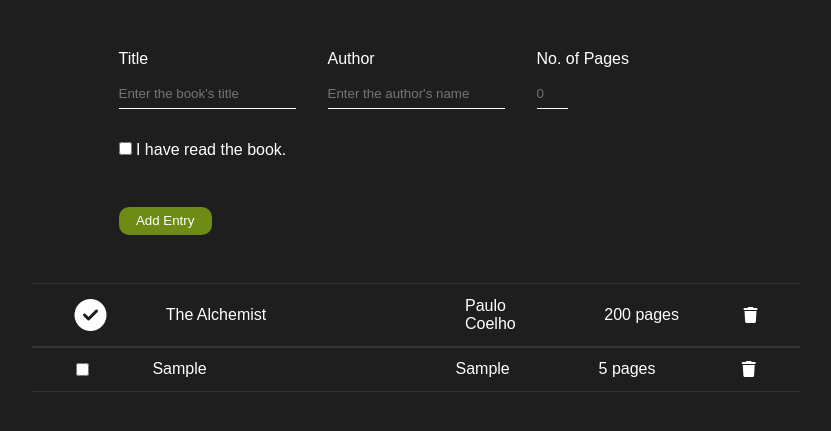
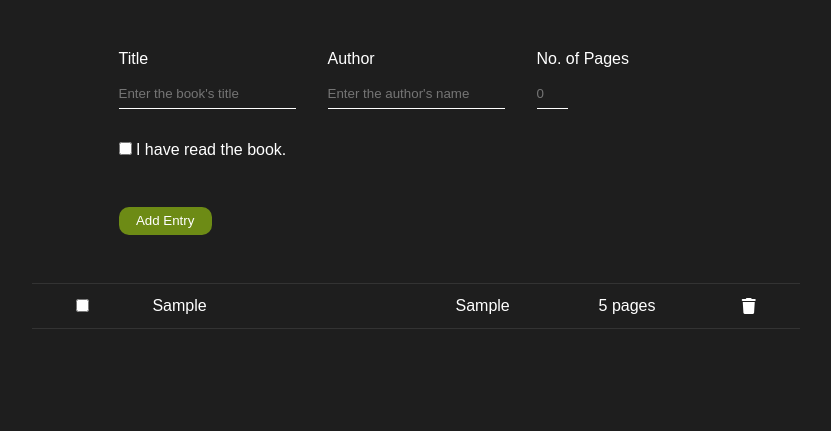
Before and after one commit to AzrielleP/library, a plain HTML site: page index.html in a window 1280 px wide. Both pictures are taken after typing "Sample", "Sample", "5" into the empty fields and a click on the button "Add Entry". Shown: the part 149-580 px from the top of the page, without its empty margins (224-1055 px from the left). Drawn offline with Linux system fonts and the light colour scheme.

Commit message:
Added a line in render function that deletes all child elements of list container Added comments Deleted the trial div in index.html

```diff
--- a/index.html
+++ b/index.html
@@ -48,13 +48,6 @@
           </form>
       </div>
       <div class="listContainer">
-          <div class = "trial" id="data">
-            <i class = "fas fa-check-circle" id="check"></i>
-            <p class="title">The Alchemist</p>
-            <p class="author">Paulo Coelho</p>
-            <p class="pages">200 pages</p>
-            <i class = "fas fa-trash" id="trash"></i>
-          </div>
       </div>
 
     </div>
--- a/script.js
+++ b/script.js
@@ -32,18 +32,20 @@ function addBookToLibrary(){
 
         let newBook = new Book(newTitle.value, newAuthor.value, newPages.value, checkStatus);
 
+        library.push(newBook);
 
+        clearForm();
 
-        library.push(newBook);
-        render(library);
-        clearForm();
         console.log(library);
+        render();
 
 
     })
+    return library;
 
 }
 
+// Create a function that clears the form whenever we add a new entry
 function clearForm(){
     newTitle.value = "";
     newAuthor.value = "";
@@ -52,9 +54,12 @@ function clearForm(){
 }
 
 //Create a function that renders the data to the page
-function render(book){
-   //for (let element of library){
-        let element = book[book.length-1]
+function render(){
+
+    //Remove the contents of listcontainer first so that we will start with a new container when we delete an entry
+    listContainer.innerHTML = "";
+   for (let element of library){
+
         let container = document.createElement("div");
 
         //Make the classname of container equal to the string equivalent of its index in the library array
@@ -62,6 +67,7 @@ function render(book){
         container.id = "data";
         container.setAttribute("id", "data");
 
+        // Display the items on the page
         let checkToggler = document.createElement("input");
         checkToggler.type = "checkbox";
         checkToggler.setAttribute("class", "checkToggler");
@@ -94,26 +100,29 @@ function render(book){
         trashcan.setAttribute("id", "trash");
         deleteEntry(trashcan);
 
-        // append the children
+        // Append the children
         listContainer.appendChild(container);
         container.appendChild(checkToggler);
         container.appendChild(bookTitle);
         container.appendChild(bookAuthor);
         container.appendChild(bookPages);
         container.appendChild(trashcan);
-   // }
+    }
 }
 
+// Create a function for the trash icon
 function deleteEntry(trashcan){
         trashcan.addEventListener("click", event =>{
 
             let containerToDelete = event.currentTarget.parentNode;
             library.splice(Number(containerToDelete.className), 1);
             containerToDelete.remove();
+            // Use render again so that the className of the remaining containers will correspond with its index number
             render(library);
         })
 }
 
+// Create a function which lets the user change the status of the entry
 function changeStatus(checkToggler){
     checkToggler.addEventListener("click", event =>{
         let indexInLibrary = Number(event.currentTarget.parentNode.className);
```
